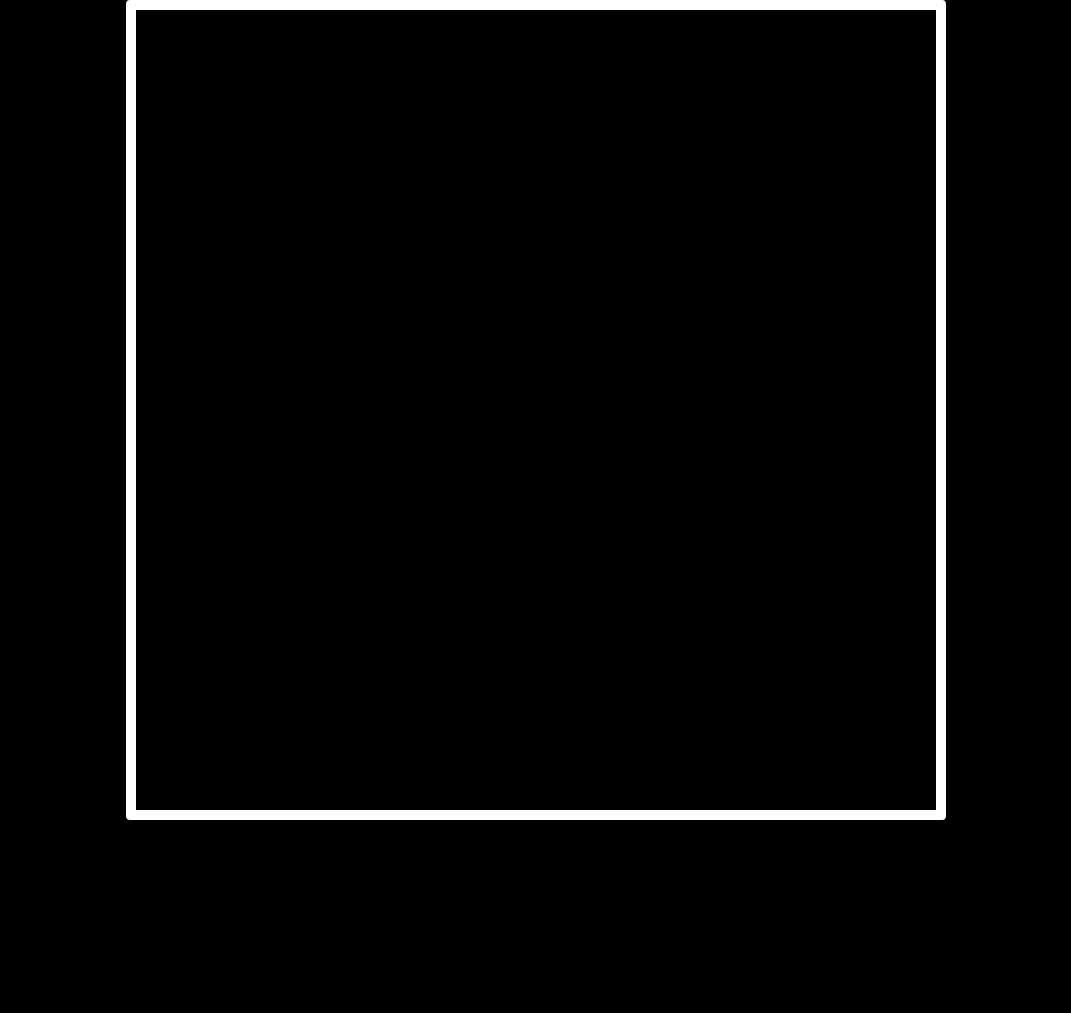
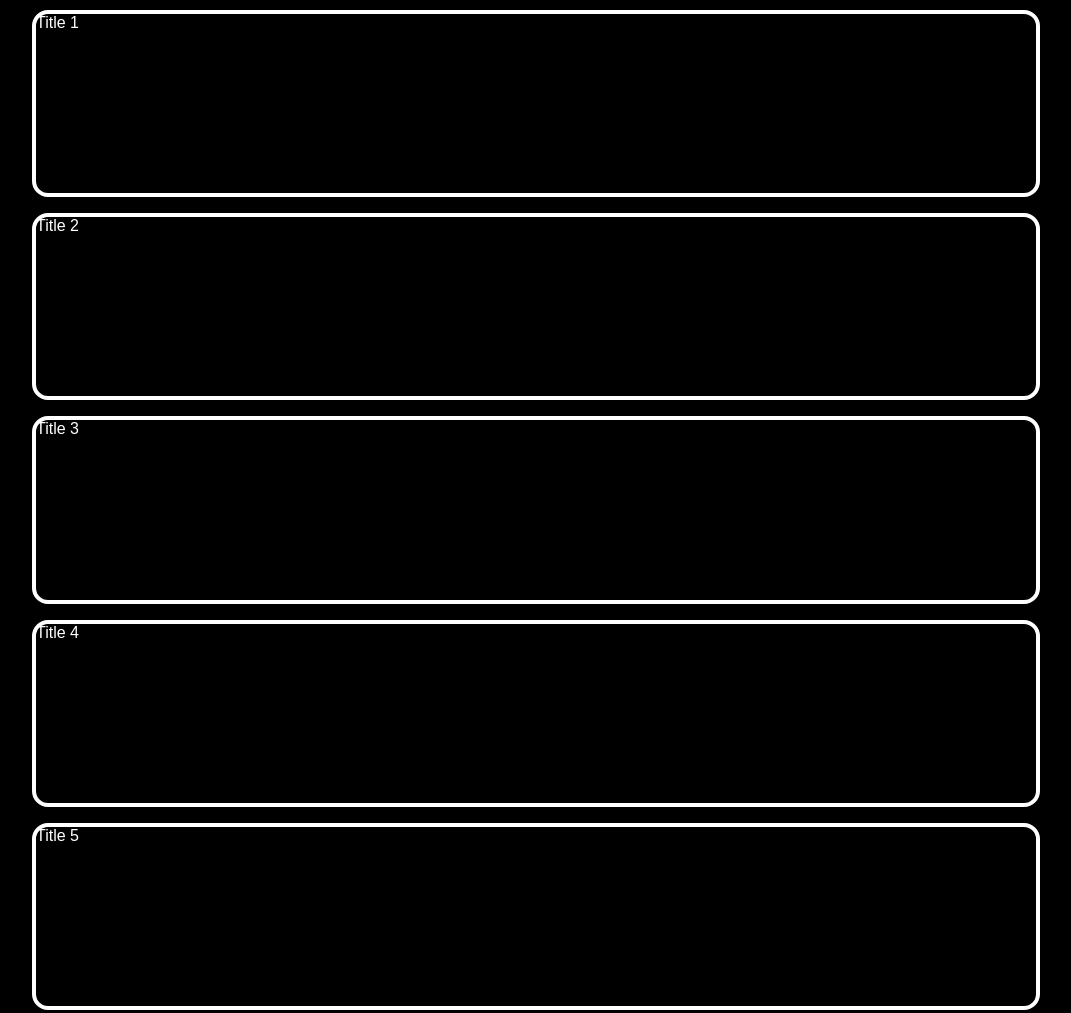
Before and after one commit to kongnoun/Web-Animation-Beginner-, a plain HTML site: page Grid-Animation/index.html in a window 1280 px wide. Shown: the whole page, without its empty margins (104-1175 px from the left). Before the commit the page ends 820 px from the top, so only its background shows below. Drawn offline with nearby package versions, Linux system fonts and the light colour scheme.

Commit message:
8. Adjusting the children in the Grid-animation

```diff
--- a/Grid-Animation/index.html
+++ b/Grid-Animation/index.html
@@ -4,6 +4,7 @@
   <meta charset="UTF-8">
   <meta name="viewport" content="width=device-width, initial-scale=1.0">
   <title>Grid Animation</title>
+  <script src="https://cdnjs.cloudflare.com/ajax/libs/gsap/3.12.2/gsap.min.js"></script>
   <style>
     body {
       margin: 0;
@@ -20,39 +21,20 @@
     }
 
     body > #parent-ct {
-      width: 800px;
-      height: 800px;
-      border: 10px solid #fff;
+      width: 1000px;
+      height: 1000px;
+      border: 10px solid #000;
       border-radius: 0.25rem;
+      display: flex;
+      flex-direction: column;
+      justify-content: center;
+      align-items: center;
+      gap: 16px;
     }
   </style>
 </head>
 <body>
-  <div id="parent-ct">
-  </div>
-
-  <script>
-    document.addEventListener("DOMContentLoaded", () => {
-      const parent = document.getElementById("parent-ct");
-      const gridAmount = () =>{
-        for (let i = 0; i < 10; i++) {
-          const child = document.createElement("div");
-          child.classlist.add("grid-child");
-          parent.appendChild(child);
-        }
-      }
-
-      const calculateOffset = (event, parent) => {
-        const rect = parent.getBoundingClientRect();
-        // Add a 10px offset
-        return {
-          x: event.clientX - rect.left + 10,
-          y: event.clientY - rect.top + 10,
-          rect
-        };
-      };
-
-    });
-  </script>
+  <div id="parent-ct"></div>
+  <script src="./script.js"></script>
 </body>
 </html>
--- a/Grid-Animation/script.js
+++ b/Grid-Animation/script.js
@@ -1,33 +1,68 @@
 document.addEventListener("DOMContentLoaded", () => {
   console.log("DOM loaded");
-
-  // Define parent first
   const parent = document.getElementById("parent-ct");
-
   if (!parent) {
     console.error("Element with ID 'parent-ct' not found.");
-    return; // Stop execution if parent doesn't exist
+    return;
   }
 
   const gridAmount = () => {
-    for (let i = 0; i < 10; i++) {
+    parent.innerHTML = ""; // Clear previous children
+    const parentFragment = document.createDocumentFragment(); // For all grid children
+
+    const metaData = [
+      { id: 1, title: "Title 1" },
+      { id: 2, title: "Title 2" },
+      { id: 3, title: "Title 3" },
+      { id: 4, title: "Title 4" },
+      { id: 5, title: "Title 5" }
+    ];
+
+    // Create one grid child for each metadata item
+    metaData.forEach((item) => {
       const child = document.createElement("div");
-      child.classList.add("grid-child"); // ✅ Fixed classList typo
-      parent.appendChild(child);
+      child.classList.add("grid-child");
+      child.setAttribute("data-id", item.id); // Add the ID as a data attribute
+      child.style.border = "4px solid #fff";
+      child.style.width = "100%";
+      child.style.height = "100%";
+      child.style.borderRadius = "1rem";
+
+      // Create a single content div for this item
+      const div = document.createElement("div");
+      div.textContent = item.title;
+      child.appendChild(div);
+
+      parentFragment.appendChild(child);
+    });
+
+    parent.appendChild(parentFragment); // Append all elements at once
+
+    // Make sure GSAP is loaded before using it
+    if (typeof gsap !== 'undefined') {
+      gsap.from(".grid-child", {
+        opacity: 0,
+        scale: 0.5,
+        y: 50,
+        duration: 1,
+        stagger: 0.1, // Each item appears one after another
+        ease: "power2.out"
+      });
+    } else {
+      console.error("GSAP not loaded");
     }
   };
 
   const calculateOffset = (event) => {
     const rect = parent.getBoundingClientRect();
     return {
-      x: event.clientX - rect.left + 10, // ✅ Added small offset
+      x: event.clientX - rect.left + 10,
       y: event.clientY - rect.top + 10,
       rect
     };
   };
 
-  console.table({ parent, gridAmount, calculateOffset }); // ✅ Logging correctly
-
-  // Call the function to create the grid
+  console.table({ parent, gridAmount, calculateOffset });
+  // Call function to generate grid and animate
   gridAmount();
 });
```
